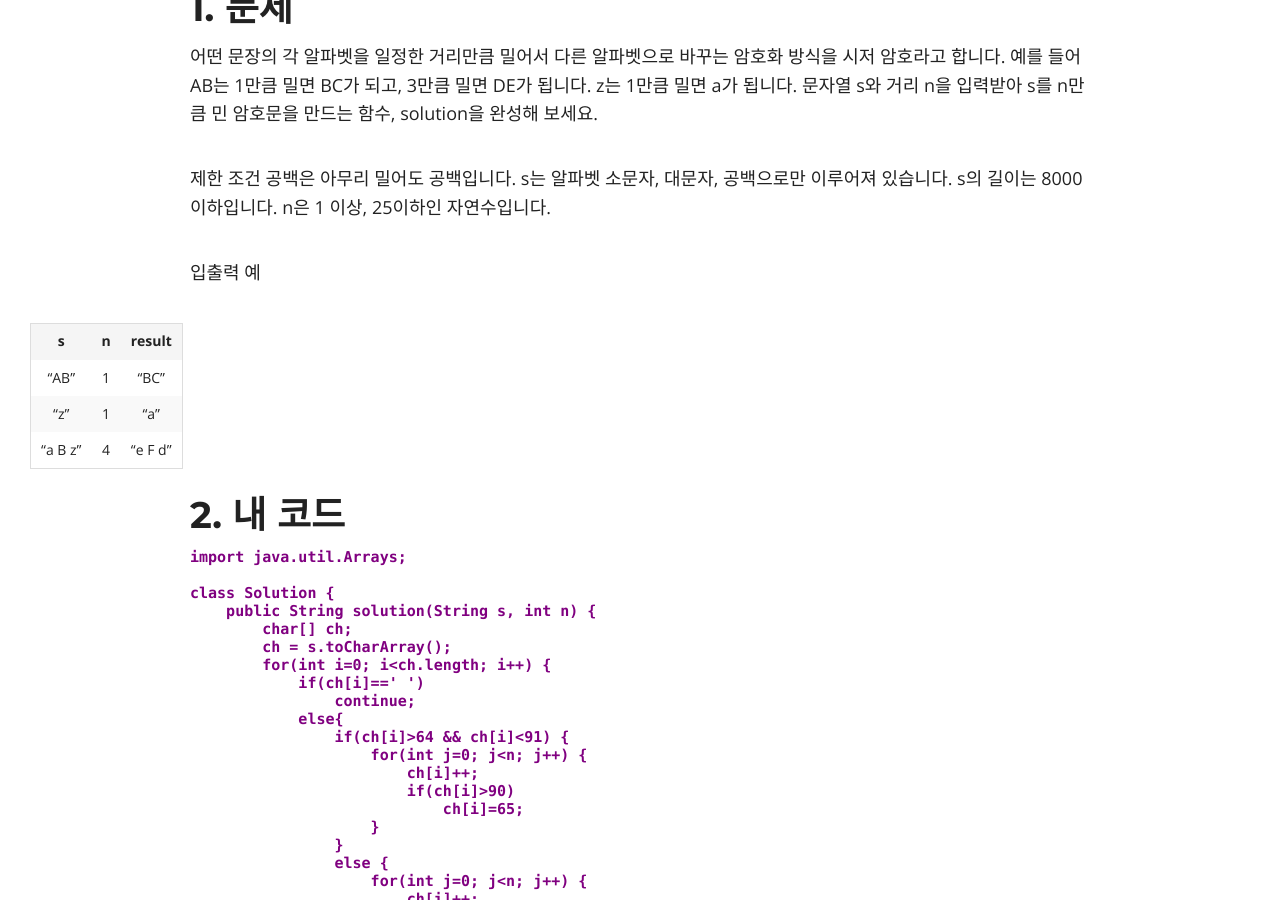
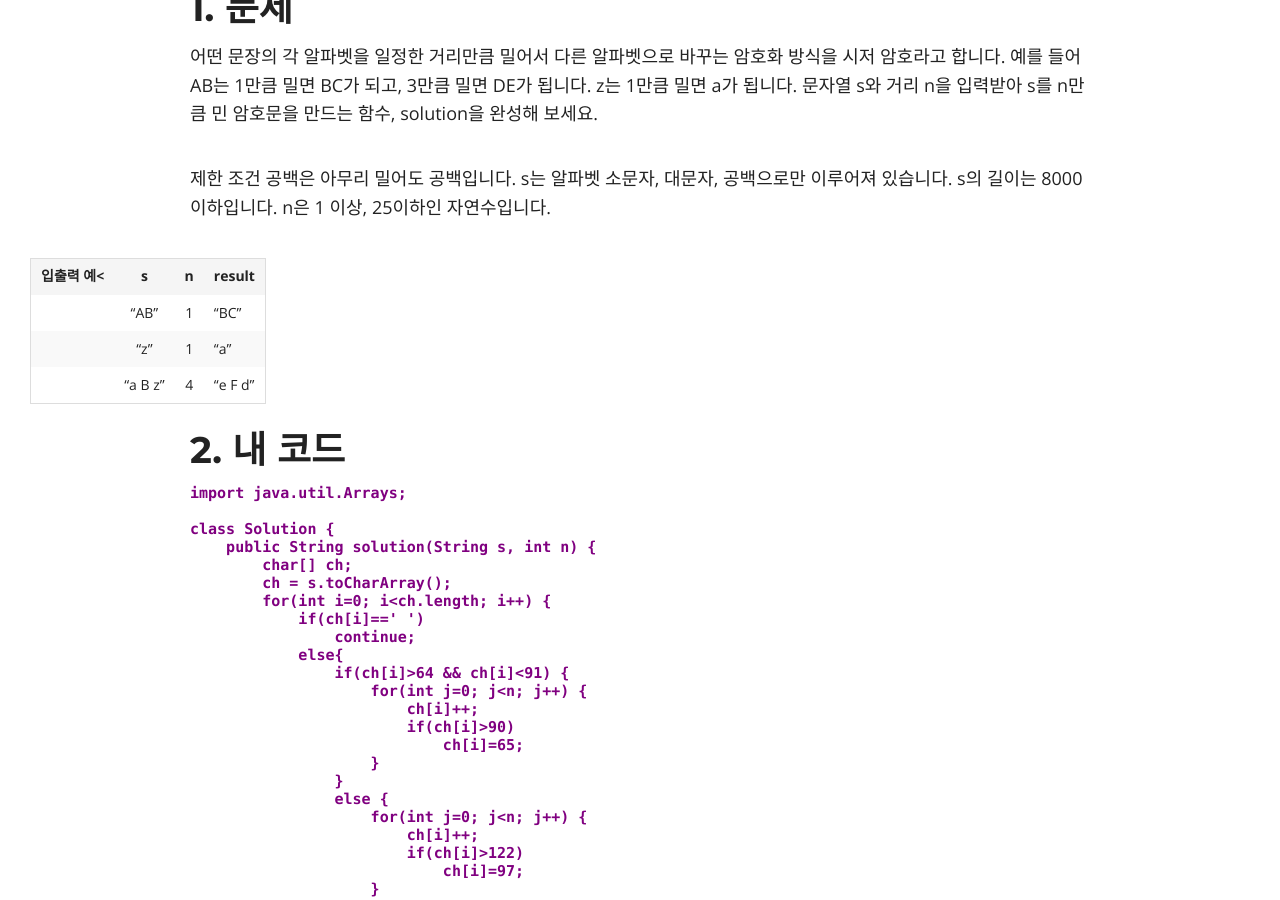
Before and after one commit to DoHyunChoi/dohyunchoi.github.io, a Jekyll site: the page built from _posts/2020-04-12- 시저암호.markdown, in a window 1280 px wide and 900 px high, scrolled down 627 px. Built offline with Jekyll 4.4.1, drawn with Linux system fonts in a browser that asks for light colours; nearby versions of some CDN libraries; comment, search, counter and statistics services are not loaded.

```diff
--- a/_posts/2020-04-12- 시저암호.markdown
+++ b/_posts/2020-04-12- 시저암호.markdown
@@ -24,9 +24,7 @@ s는 알파벳 소문자, 대문자, 공백으로만 이루어져 있습니다.
 s의 길이는 8000이하입니다.
 n은 1 이상, 25이하인 자연수입니다.
 
-입출력 예
-
-| s | n | result |
+입출력 예<| s | n | result |
 |:---:|:---:|:---:|
 | "AB" | 1 | "BC"|
 | "z"	| 1 | "a" |
```
